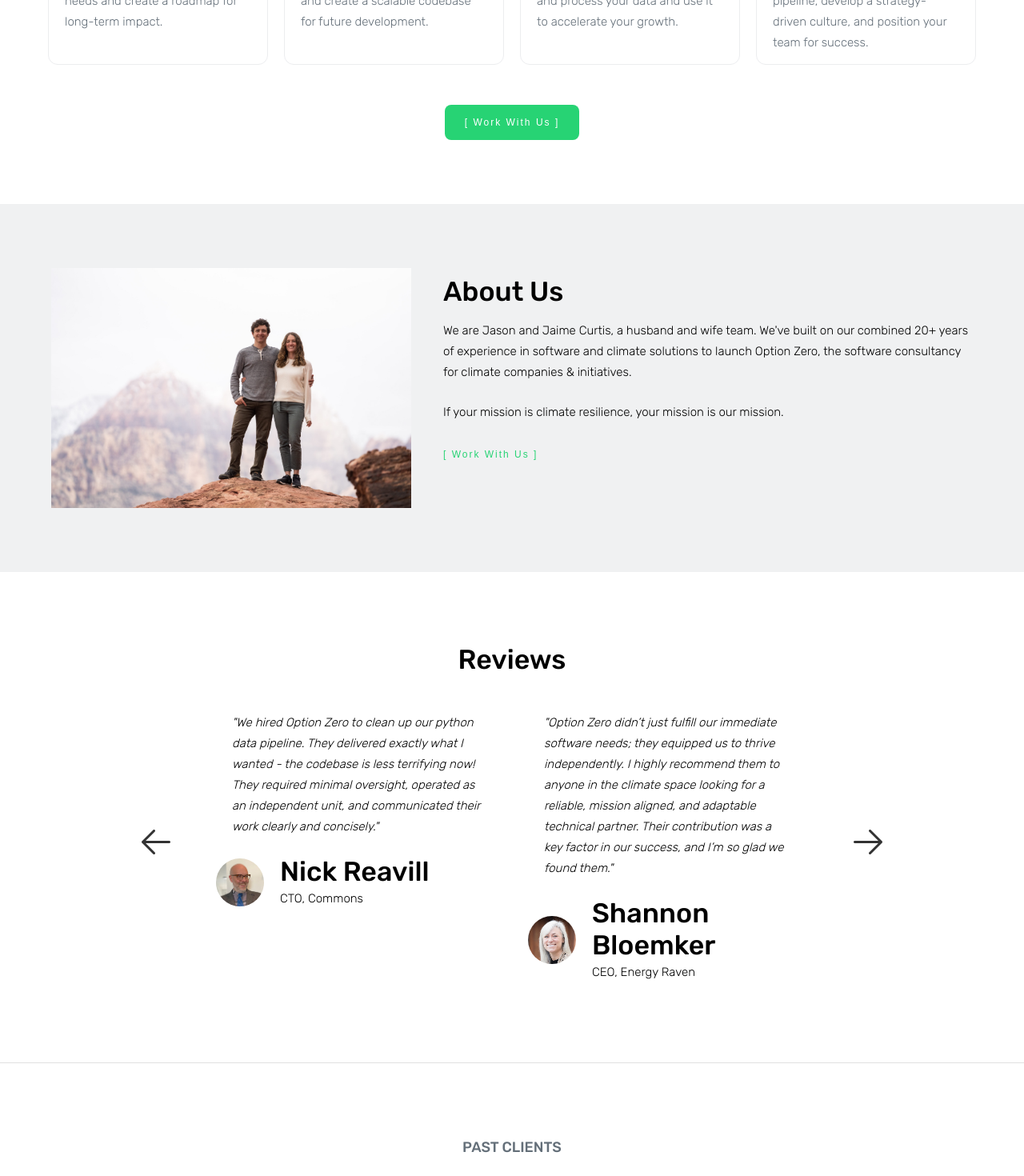
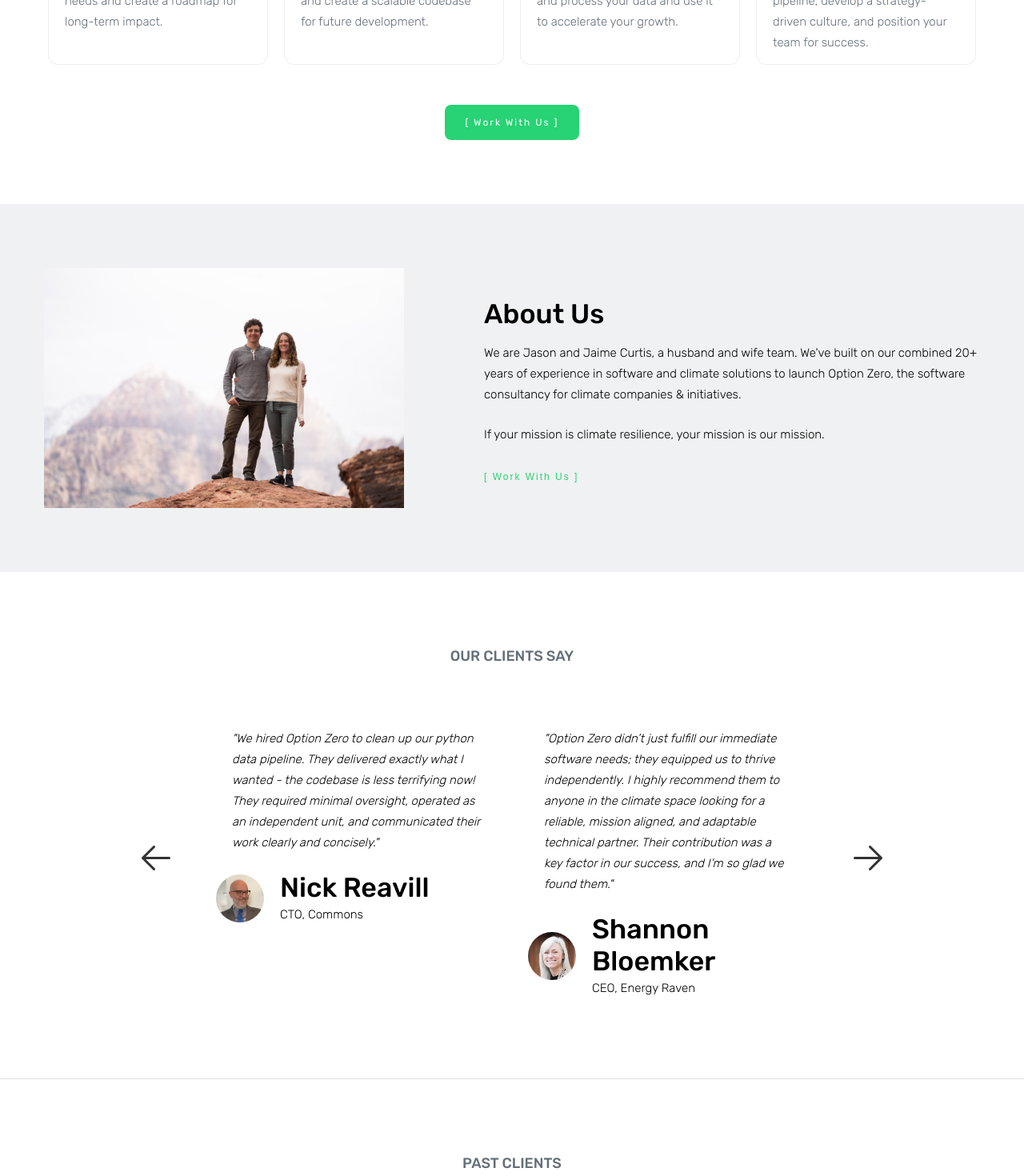
Before and after one commit to Option-Zero/option-zero-website, a Next.js app: page / in a window 1280 px wide. Shown: the part 960-2430 px from the top of the page at 80% size. Built offline with nearby package versions, Linux system fonts and the light colour scheme.

Commit message:
Little nitpicks

```diff
--- a/src/app/Styles/Styles.js
+++ b/src/app/Styles/Styles.js
@@ -1,2 +1,3 @@
 export const PAGE_WIDTH = 1200;
-export const SECTION_PADDING = '80px 0';
+export const SECTION_PADDING = '80px 30px';
+export const BREAKPOINTS = { sm: '600px', md: '1000px' };
--- a/src/app/_components/AboutUsSection.js
+++ b/src/app/_components/AboutUsSection.js
@@ -1,17 +1,25 @@
 import React from 'react';
 import styled from '@emotion/styled';
-import { AnchorButton, SectionBackground } from './SharedComponents.js';
+import { AnchorButton, SectionBackground, SectionContent } from './SharedComponents.js';
 import { Cream, Dark_grey, Logo_green } from '../Styles/Colors.js';
-import { Container } from '@mui/material';
+import { BREAKPOINTS } from '../Styles/Styles.js';
 
-const AboutUsContainer = styled(Container)`
-    display: flex;
-    align-items: flex-start; /*not sure how i feel about this*/
-    justify-content: space-between;
-    gap: 40px;
-    @media screen and (max-width: 800px) {
+const AboutUsSectionContent = styled(SectionContent)`
+    padding: 0 25px;
+    justify-content: space-around;
+    gap: 100px;
+    @media screen and (max-width: ${BREAKPOINTS.md}) {
         flex-wrap: wrap;
         justify-content: center;
+    }
+`;
+
+const AboutUsText = styled.div`
+    @media screen and (max-width: ${BREAKPOINTS.md}) {
+        justify-content: center;
+        min-width: 300px;
+        max-width: 450px;
+        width: auto;
     }
 `;
 
@@ -45,9 +53,9 @@ const JnJPortrait = styled.div`
 const AboutUsSection = () => {
     return (
         <SectionBackground padding style={{ backgroundColor: '#f0f1f2' }}>
-            <AboutUsContainer>
-                <JnJPortrait></JnJPortrait>
-                <div>
+            <AboutUsSectionContent>
+                <JnJPortrait />
+                <AboutUsText>
                     <h3> About Us </h3>
                     <p>
                         We are Jason and Jaime Curtis, a husband and wife team. We've built on our
@@ -56,8 +64,8 @@ const AboutUsSection = () => {
                     </p>
                     <p>If your mission is climate resilience, your mission is our mission.</p>
                     <StyledAnchorButton> [ Work With Us ]</StyledAnchorButton>
-                </div>
-            </AboutUsContainer>
+                </AboutUsText>
+            </AboutUsSectionContent>
         </SectionBackground>
     );
 };
--- a/src/app/_components/ContactUsSection.js
+++ b/src/app/_components/ContactUsSection.js
@@ -29,7 +29,7 @@ const WhiteSubtitle = styled.p`
 const ContactUsSection = () => {
     return (
         <>
-            <SectionBackgroundGradient padding>
+            <SectionBackgroundGradient padding id="contact-section">
                 <StyledSectionContent column>
                     <h2 style={{ color: Logo_green }}> Have a project? </h2>
                     <h2 style={{ color: 'white' }}> Let's work together! </h2>
--- a/src/app/_components/HeaderSection.js
+++ b/src/app/_components/HeaderSection.js
@@ -12,7 +12,6 @@ const Banner = styled(SectionBackground)`
     }
     min-height: 0px;
     width: 100%;
-    box-sizing: border-box;
     background-image: url('/HeaderBackground.png');
     background-position: 50% 80%;
     background-clip: border-box;
--- a/src/app/_components/ReviewsSection.js
+++ b/src/app/_components/ReviewsSection.js
@@ -8,6 +8,8 @@ import styled from '@emotion/styled';
 import 'slick-carousel/slick/slick.css';
 import 'slick-carousel/slick/slick-theme.css';
 import { SectionBackground, SectionContent } from './SharedComponents';
+import { BREAKPOINTS, PAGE_WIDTH } from '../Styles/Styles';
+import { Medium_grey } from '../Styles/Colors';
 
 const REVIEWS = [
     {
@@ -49,10 +51,14 @@ const reviewCardStyles = {
     width: 350,
     padding: 20,
 };
-const cardCount = 2;
 const arrowsOffset = 50;
-const sliderWidth =
-    (reviewCardStyles.width + reviewCardStyles.padding * 2) * cardCount + arrowsOffset * 2;
+var cardCount = 2;
+
+const StyledTitle = styled.h4`
+    color: ${Medium_grey};
+    text-transform: uppercase;
+    padding-bottom: 30px;
+`;
 
 const Portrait = styled.img`
     width: 60px;
@@ -86,9 +92,19 @@ const ReviewCard = styled.div`
 `;
 
 const StyledSlider = styled(Slider)`
-    width: ${sliderWidth}px;
-    margin: 0;
+    width: ${(reviewCardStyles.width + reviewCardStyles.padding * 2) * cardCount +
+    arrowsOffset * 2}px;
+    margin: 0 ${arrowsOffset}px;
     padding: 0 ${arrowsOffset}px;
+
+    /* how do I change the value of cardCount and recalculate in one expression */
+
+    @media screen and (max-width: ${BREAKPOINTS.md}) {
+        width: ${reviewCardStyles.width + reviewCardStyles.padding * 2 + arrowsOffset * 2}px;
+    }
+    @media screen and (min-width: 1500px) {
+        width: ${(reviewCardStyles.width + reviewCardStyles.padding * 2) * 3 + arrowsOffset * 2}px;
+    }
 `;
 
 function SliderArrow(props) {
@@ -105,10 +121,11 @@ function SliderArrow(props) {
 // kinda have a setup with cardNumber
 const ReviewsSection = () => {
     const sliderSettings = {
-        speed: 1000,
+        speed: 700,
         adaptiveHeight: false,
         infinite: true,
         variableWidth: true,
+        slidesToScroll: 1,
         nextArrow: <SliderArrow src="icons/icons8-right-48.png" alt="right arrow" />,
         prevArrow: <SliderArrow src="icons/icons8-left-48.png" alt="left arrow" />,
     };
@@ -116,7 +133,7 @@ const ReviewsSection = () => {
     return (
         <SectionBackground padding>
             <SectionContent column>
-                <h3> Reviews </h3>
+                <StyledTitle> Our Clients Say </StyledTitle>
                 <StyledSlider {...sliderSettings}>
                     {REVIEWS.map((review, i) => {
                         return (
--- a/src/app/_components/ServicesSection.js
+++ b/src/app/_components/ServicesSection.js
@@ -95,7 +95,9 @@ const ServicesSection = () => {
                     ></StyledServiceCard>
                 ))}
             </ServiceCardContainer>
-            <AnchorButton> [ Work With Us ] </AnchorButton>
+            <AnchorButton as="a" href="#contact-section">
+                [ Work With Us ]
+            </AnchorButton>
         </SectionContent>
     );
 };
--- a/src/app/_components/SharedComponents.js
+++ b/src/app/_components/SharedComponents.js
@@ -36,4 +36,5 @@ export const AnchorButton = styled.button`
     font-weight: 400;
     line-height: 20px;
     transition: all 0.2s;
+    text-decoration: none;
 `;
--- a/src/app/globals.css
+++ b/src/app/globals.css
@@ -1,5 +1,7 @@
 html, body {
   background-color: transparent;
+  scroll-behavior: smooth;
+  transition: all 3s;
   padding: 0;
   margin: 0;
   font-size: 17px;
@@ -51,9 +53,9 @@ p {
   margin-bottom: 24px;
 }
 
-.slick-slider div {
+/* .slick-slider div {
   display: flex;
-}
+} */
 
 .slick-arrow.slick-next,
 .slick-arrow.slick-prev {
```
